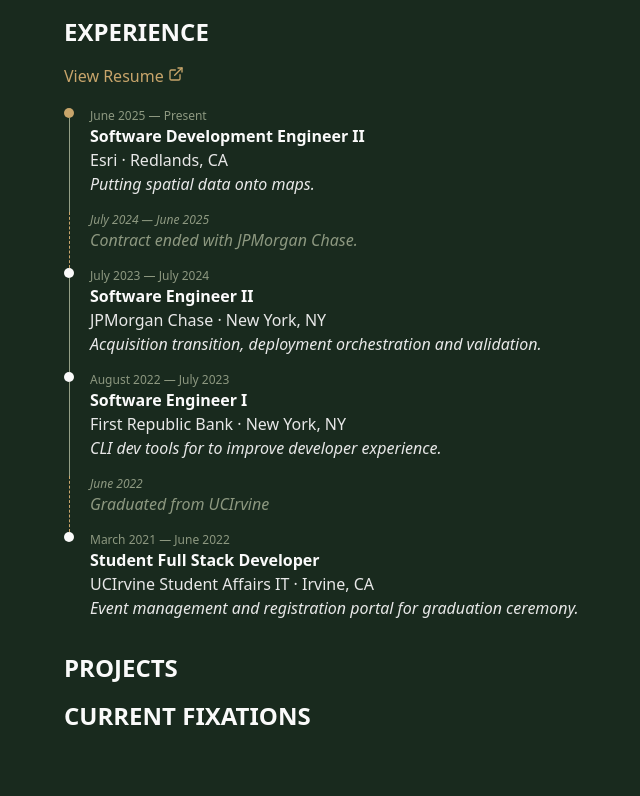
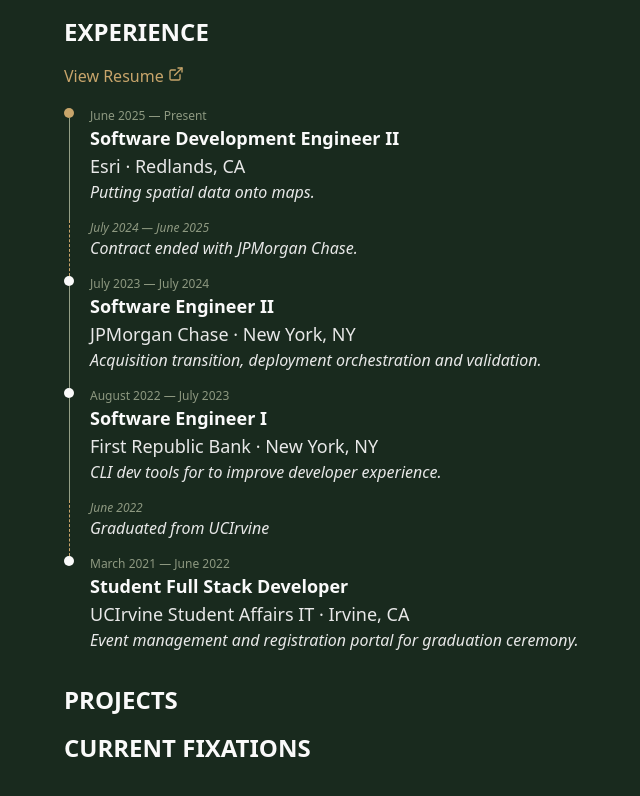
Before and after one commit to RileyChampion/personal-website-v3, a Next.js app: page / in a window 1280 px wide. Shown: the part 896-1692 px from the top of the page, without its empty margins (588-1228 px from the left). Built offline with nearby package versions, Linux system fonts and the light colour scheme; a web font is replaced by a local one.

Commit message:
more styling of the experince + other spots

```diff
--- a/app/page.tsx
+++ b/app/page.tsx
@@ -35,13 +35,13 @@ export default function Home() {
         <nav>
           <ul className="hidden lg:flex lg:flex-col lg:gap-6 lg:mt-4">
             <li>
-              <a href="#experience" className="text-primary hover:text-action-hover">Experience</a>
+              <a href="#experience" className="text-primary hover:underline hover:text-action-hover">Experience</a>
             </li>
             <li>
-              <a href="#projects" className="text-primary hover:text-action-hover">Projects</a>
+              <a href="#projects" className="text-primary hover:underline hover:text-action-hover">Projects</a>
             </li>
             <li>
-              <a href="#current-fixations" className="text-primary hover:text-action-hover">Current Fixations</a>
+              <a href="#current-fixations" className="text-primary hover:underline hover:text-action-hover">Current Fixations</a>
             </li>
           </ul>
         </nav>
--- a/app/ui/Experience/ExperienceGapItem.tsx
+++ b/app/ui/Experience/ExperienceGapItem.tsx
@@ -12,7 +12,7 @@ export default function ExperienceGapItem({experience} : ExperienceGapProp) {
             </div>
             <div className="pb-4">
                 <p className="text-xs italic text-muted">{experience.start}{experience?.end ? ` — ${experience.end}` : "" }</p>
-                <p className="text-muted italic">{experience.shortDescription}</p>
+                <p className="text-secondary text-md italic">{experience.shortDescription}</p>
             </div>
         </div>
     );
--- a/app/ui/Experience/ExperienceItem.tsx
+++ b/app/ui/Experience/ExperienceItem.tsx
@@ -15,9 +15,9 @@ export default function ExperienceItem({experience, isFirst, isLast} : Experienc
             </div>
             <div className="pb-4">
                 <p className="text-xs text-muted">{experience.start}{experience?.end ? ` — ${experience.end}` : "" }</p>
-                <p className="text-primary font-bold">{experience.title}</p>
-                <p className="text-secondary">{experience.company} · {experience.location}</p>
-                <p className="text-secondary italic">{experience.shortDescription}</p>
+                <p className="text-primary text-lg font-bold">{experience.title}</p>
+                <p className="text-secondary text-lg ">{experience.company} · {experience.location}</p>
+                <p className="text-secondary text-md italic">{experience.shortDescription}</p>
             </div>
         </div>
     );
```
